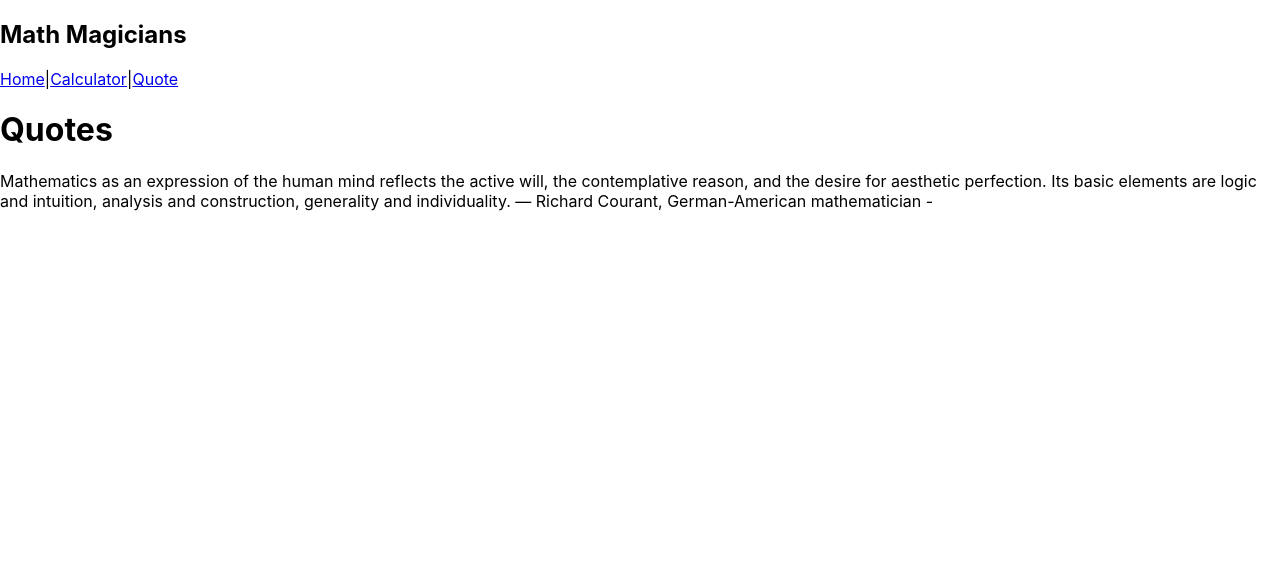
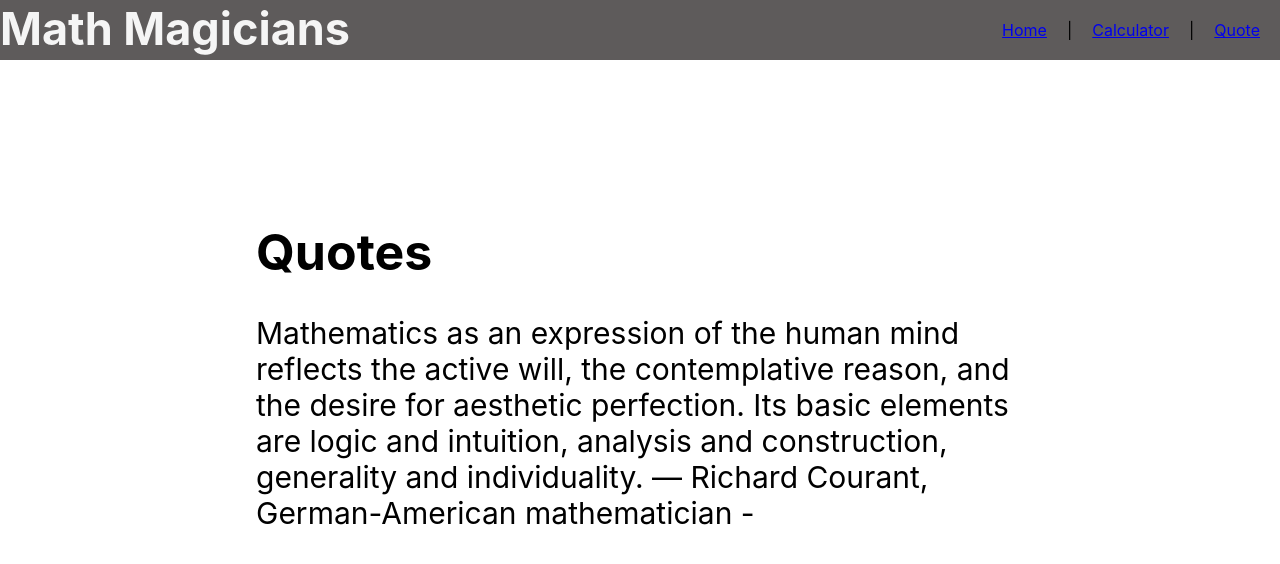
Before and after one commit to Daniel-Kigozi/math-magicians, a React (Create React App) app: page /quote in a window 1280 px wide. Shown: the top 564 px of the page. Built offline with nearby package versions, Linux system fonts and the light colour scheme.

Commit message:
add css files to pages components

```diff
--- /dev/null
+++ b/src/components/Home.css
@@ -0,0 +1,15 @@
+.home-container {
+  display: flex;
+  flex-direction: column;
+  padding: 10% 20%;
+}
+
+.home-container h1 {
+  font-size: 50px;
+  text-align: left;
+}
+
+.home-container p {
+  font-size: 30px;
+  margin-top: 0;
+}
--- a/src/components/Home.js
+++ b/src/components/Home.js
@@ -1,4 +1,5 @@
 import React from 'react';
+import './Home.css';
 
 const Home = () => (
   <div className="home-container">
--- /dev/null
+++ b/src/components/Navbar.css
@@ -0,0 +1,16 @@
+.nav-bar {
+  display: flex;
+  justify-content: flex-end;
+  gap: 20px;
+  position: relative;
+  padding: 20px;
+  background-color: rgb(94, 91, 91);
+}
+
+header h1 {
+  font-size: 45px;
+  position: absolute;
+  left: 0;
+  top: -60%;
+  color: whitesmoke;
+}
--- a/src/components/Navbar.js
+++ b/src/components/Navbar.js
@@ -1,7 +1,8 @@
 import React from 'react';
 import { NavLink } from 'react-router-dom';
+import './Navbar.css';
 
-// eslint-disable-next-line import/prefer-default-export
+/* eslint-disable */
 export const Navbar = () => (
   <nav className="nav-bar">
     <header>
--- /dev/null
+++ b/src/components/Quote.css
@@ -0,0 +1,15 @@
+.quotes-container {
+  display: flex;
+  flex-direction: column;
+  padding: 10% 20%;
+}
+
+.quotes-container h1 {
+  font-size: 50px;
+  text-align: left;
+}
+
+.quotes-container p {
+  font-size: 30px;
+  margin-top: 0;
+}
--- a/src/components/Quote.js
+++ b/src/components/Quote.js
@@ -1,4 +1,5 @@
 import React from 'react';
+import './Quote.css';
 
 const Quote = () => (
   <div className="quotes-container">
```
